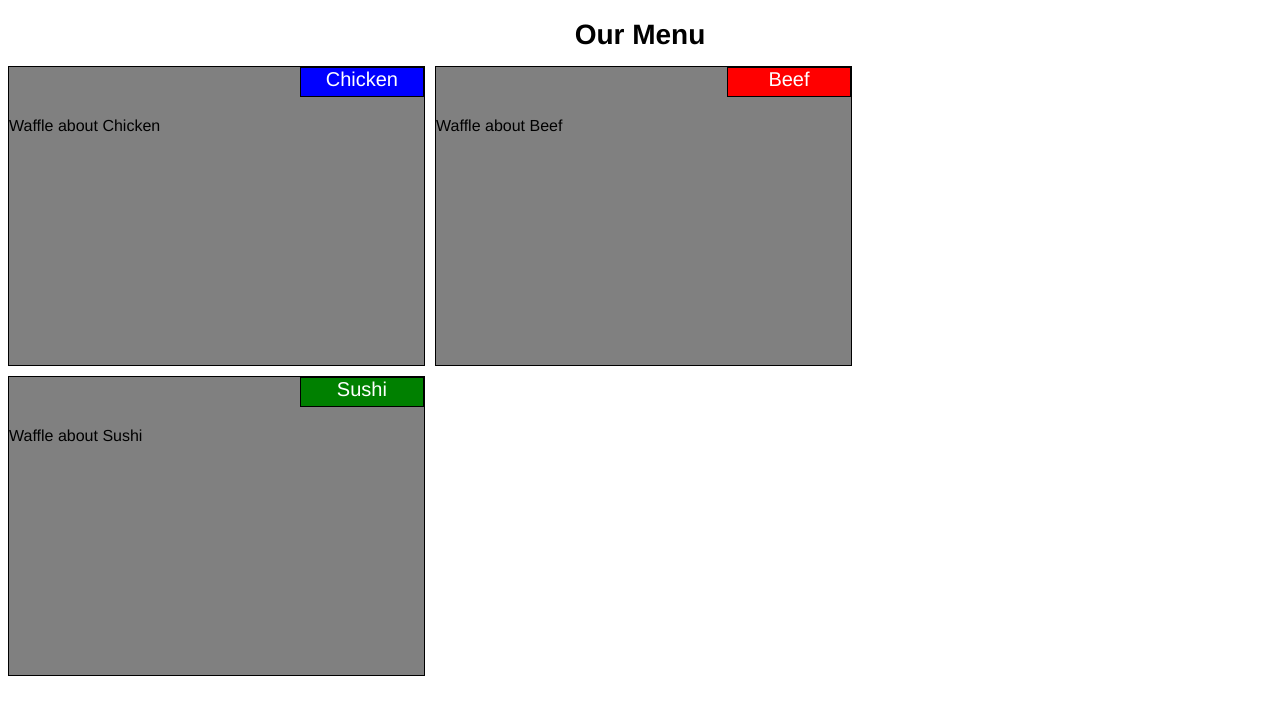
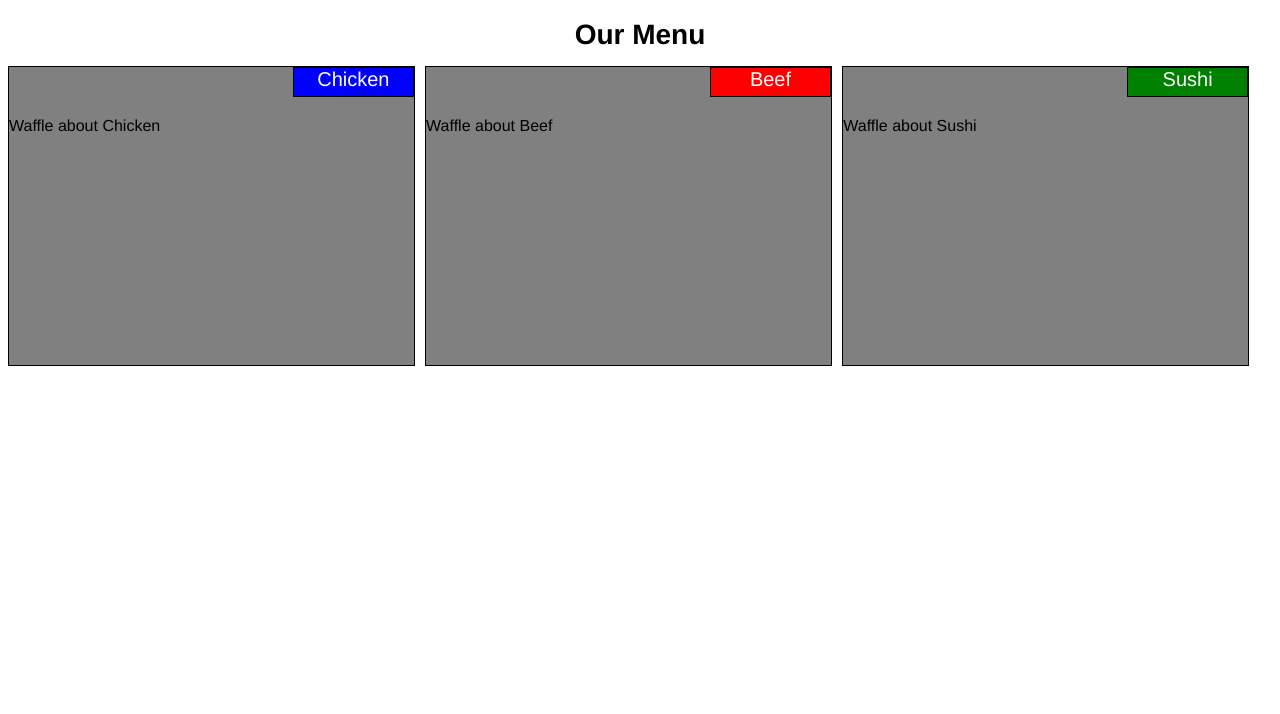
Before and after one commit to scott80/coursera-test, a plain HTML site: page site/index.html in a window 1280 px wide. Drawn offline with Linux system fonts and the light colour scheme.

Commit message:
Introduce a child container

```diff
--- a/site/index.html
+++ b/site/index.html
@@ -10,17 +10,23 @@
 <body>
 <h1>Our Menu</h1>
 <section class ="row">
-    <section class = "sectionBlock col-lg-4 col-md-6  col-sm-12">
+    <section class = "col-lg-4 col-md-6  col-sm-12">
+        <div class="sectionBlock">
             <p id = "section1" class = "sectionHead"> Chicken </p>
             <p class = "sectionText"> Waffle about Chicken </p>
+        </div>
     </section>
-    <section class = "sectionBlock col-lg-4 col-md-6  col-sm-12">
+    <section class = "col-lg-4 col-md-6  col-sm-12">
+        <div class="sectionBlock">
             <p id = "section2" class = "sectionHead"> Beef </p>
             <p class = "sectionText"> Waffle about Beef </p>
+        </div>
     </section>
-    <section class = "sectionBlock col-lg-4 col-md-12  col-sm-12">
+    <section class = "col-lg-4 col-md-12  col-sm-12">
+        <div class="sectionBlock">
             <p id = "section3" class = "sectionHead"> Sushi </p>
             <p class = "sectionText"> Waffle about Sushi </p>
+        </div>
     </section>
 </section>
 </body>
```
Lines whose indentation alone changed are shown as unchanged.
